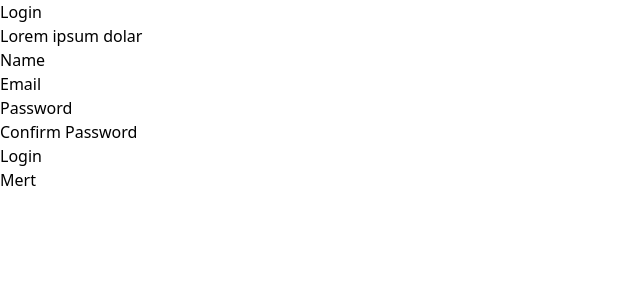
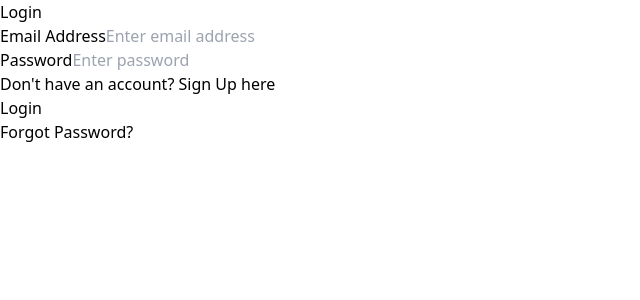
Before and after one commit to mertcetiin/e-commerce, a React (Vite) app: page /login in a window 1280 px wide. Shown: the top 300 px of the page, without its empty margins (0-640 px from the left). Built offline with nearby package versions, Linux system fonts and the light colour scheme.

Commit message:
login.tsx made

```diff
--- a/src/App.tsx
+++ b/src/App.tsx
@@ -5,6 +5,7 @@ import Shop from './components/Shop';
 import Login from './components/Login';
 import Favorite from './components/Favorite';
 import Basket from './components/Basket';
+import SignUp from './components/SignUp';
 
 
 function App() {
@@ -17,6 +18,7 @@ function App() {
         <Route path='/login' element={<Login />} />
         <Route path='/favorite' element={<Favorite />} />
         <Route path='/basket' element={<Basket />} />
+        <Route path='/signup' element={<SignUp />} />
       </Routes>
     </div>
   )
--- a/src/components/Basket.tsx
+++ b/src/components/Basket.tsx
@@ -22,7 +22,7 @@ function Basket() {
                         </div>
                     </div>
                     <div className="flex items-center space-x-4">
-                        <button type="button" onClick={() => decrease(item.id, item.price)} className="rounded-full p-2 bg-gray-200">
+                        <button type="button" onClick={() => decrease(item.id, item.price, item.isBasket)} className="rounded-full p-2 bg-gray-200">
                             <AiOutlineMinus />
                         </button>
                         <span className="text-lg font-semibold">{quantity[item.id]}</span>
--- a/src/components/Login.tsx
+++ b/src/components/Login.tsx
@@ -1,32 +1,29 @@
+import { Link } from "react-router-dom";
 
 function Login() {
     return (
-        <section className="text-gray-600 body-font relative">
-            <div className="container px-5 py-20 flex sm:flex-nowrap flex-wrap">
-                <div className="lg:w-1/3 md:w-1/2 bg-white flex flex-col md:ml-auto w-full md:py-8 mt-8 md:mt-0">
-                    <h2 className="text-gray-900 text-lg mb-1 font-medium title-font">Login</h2>
-                    <p className="leading-relaxed mb-5 text-gray-600">Lorem ipsum dolar</p>
-                    <div className="relative mb-4">
-                        <label htmlFor="name" className="leading-7 text-sm text-gray-600">Name</label>
-                        <input type="text" id="name" name="name" className="w-full bg-white rounded border border-gray-300 focus:border-indigo-500 focus:ring-2 focus:ring-indigo-200 text-base outline-none text-gray-700 py-1 px-3 leading-8 transition-colors duration-200 ease-in-out" />
+        <div className="bg-gray-100 flex justify-center items-center h-screen">
+            <div className="bg-white p-8 rounded-lg shadow-md w-96">
+                <h1 className="text-2xl font-semibold mb-4">Login</h1>
+                <form>
+                    <div className="mb-4">
+                        <label htmlFor="email" className="block text-gray-600 text-sm mb-2">Email Address</label>
+                        <input type="email" id="email" name="email" className="text-sm w-full p-2 border rounded-md" placeholder="Enter email address" />
                     </div>
-                    <div className="relative mb-4">
-                        <label htmlFor="email" className="leading-7 text-sm text-gray-600">Email</label>
-                        <input type="email" id="email" name="email" className="w-full bg-white rounded border border-gray-300 focus:border-indigo-500 focus:ring-2 focus:ring-indigo-200 text-base outline-none text-gray-700 py-1 px-3 leading-8 transition-colors duration-200 ease-in-out" />
+                    <div className="mb-4">
+                        <label htmlFor="password" className="block text-gray-600 text-sm mb-2">Password</label>
+                        <input type="password" id="password" name="password" className="text-sm w-full p-2 border rounded-md" placeholder="Enter password" />
                     </div>
-                    <div className="relative mb-4">
-                        <label htmlFor="password" className="leading-7 text-sm text-gray-600">Password</label>
-                        <input type="password" id="password" name="password" className="w-full bg-white rounded border border-gray-300 focus:border-indigo-500 focus:ring-2 focus:ring-indigo-200 text-base outline-none text-gray-700 py-1 px-3 leading-8 transition-colors duration-200 ease-in-out" />
-                    </div>
-                    <div className="relative mb-4">
-                        <label htmlFor="password" className="leading-7 text-sm text-gray-600">Confirm Password</label>
-                        <input type="password" id="password" name="password" className="w-full bg-white rounded border border-gray-300 focus:border-indigo-500 focus:ring-2 focus:ring-indigo-200 text-base outline-none text-gray-700 py-1 px-3 leading-8 transition-colors duration-200 ease-in-out" />
-                    </div>
-                    <button className="text-white bg-indigo-500 border-0 py-2 px-6 focus:outline-none hover:bg-indigo-600 rounded text-lg">Login</button>
-                    <p className="text-xs text-gray-500 mt-3">Mert</p>
+                    <p className="text-sm mb-2">Don't have an account? <Link to='/signup' className="text-blue-500 hover:underline">Sign Up</Link> here</p>
+                    <button type="submit" className="w-full bg-blue-500 text-white p-2 rounded-md hover:bg-blue-600" >
+                        Login
+                    </button>
+                </form>
+                <div className="mt-4 text-sm text-center">
+                    <a href="#" className="text-blue-500 hover:underline">Forgot Password?</a>
                 </div>
             </div>
-        </section>
+        </div>
     )
 }
 
--- /dev/null
+++ b/src/components/SignUp.tsx
@@ -0,0 +1,9 @@
+
+
+function SignUp() {
+    return (
+        <div>SignUp</div>
+    )
+}
+
+export default SignUp;
--- a/src/states/store.tsx
+++ b/src/states/store.tsx
@@ -18,7 +18,7 @@ interface ProductState {
     isPriceCounter: number;
     quantity: { [key: number]: number };
     increase: (id: number, price: number) => void;
-    decrease: (id: number, price: number) => void;
+    decrease: (id: number, price: number, isBasket: boolean) => void;
 }
 
 export const useStore = create<ProductState>()((set) => ({
@@ -70,7 +70,6 @@ export const useStore = create<ProductState>()((set) => ({
                 };
             }
         }),
-
 
 
     handleLikeClick: (name, price, img, id) =>
```
